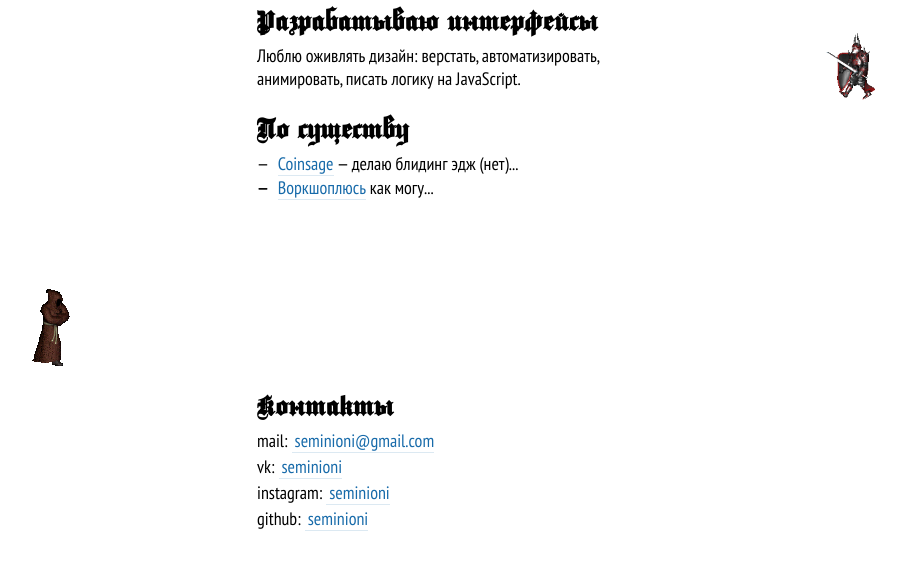
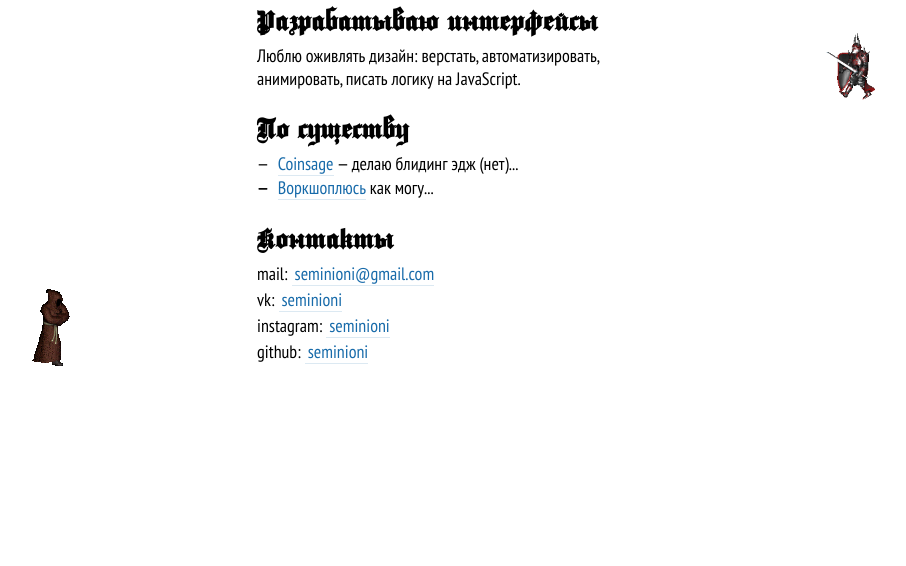
Before and after one commit to Seminioni/seminioni.github.io, a plain HTML site: page index.html in a window 1280 px wide. Shown: the part 234-800 px from the top of the page, without its empty margins (193-1099 px from the left). Drawn offline with Linux system fonts and the light colour scheme.

Commit message:
styles: rm .contact rules

```diff
--- a/css/styles.css
+++ b/css/styles.css
@@ -80,13 +80,6 @@ a:hover {
   border-bottom-color: rgba(210, 96, 40, 0.15);
   -webkit-transition: none;
   transition: ;
-}
-
-.contact {
-  display: flex;
-  flex-direction: column;
-  justify-content: flex-end;
-  flex-grow: 1;
 }
 
 .contact a {
```
